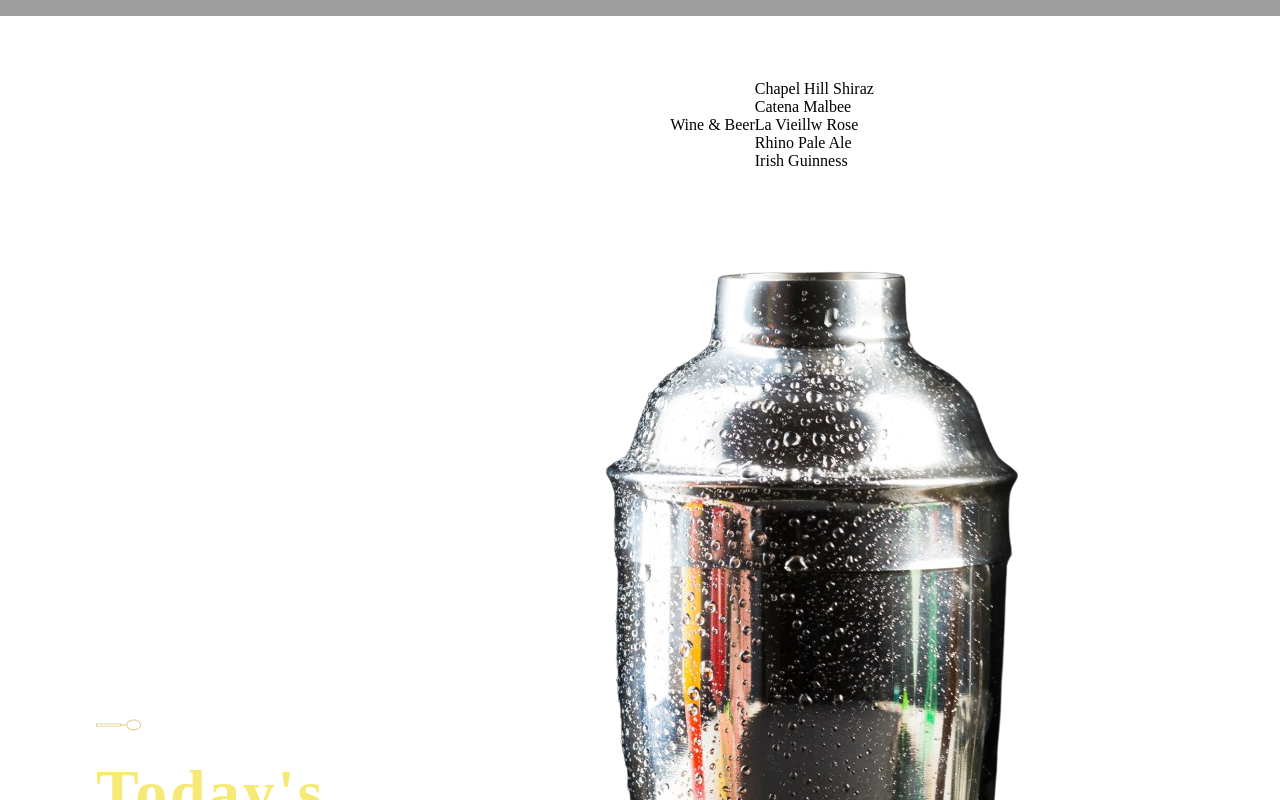
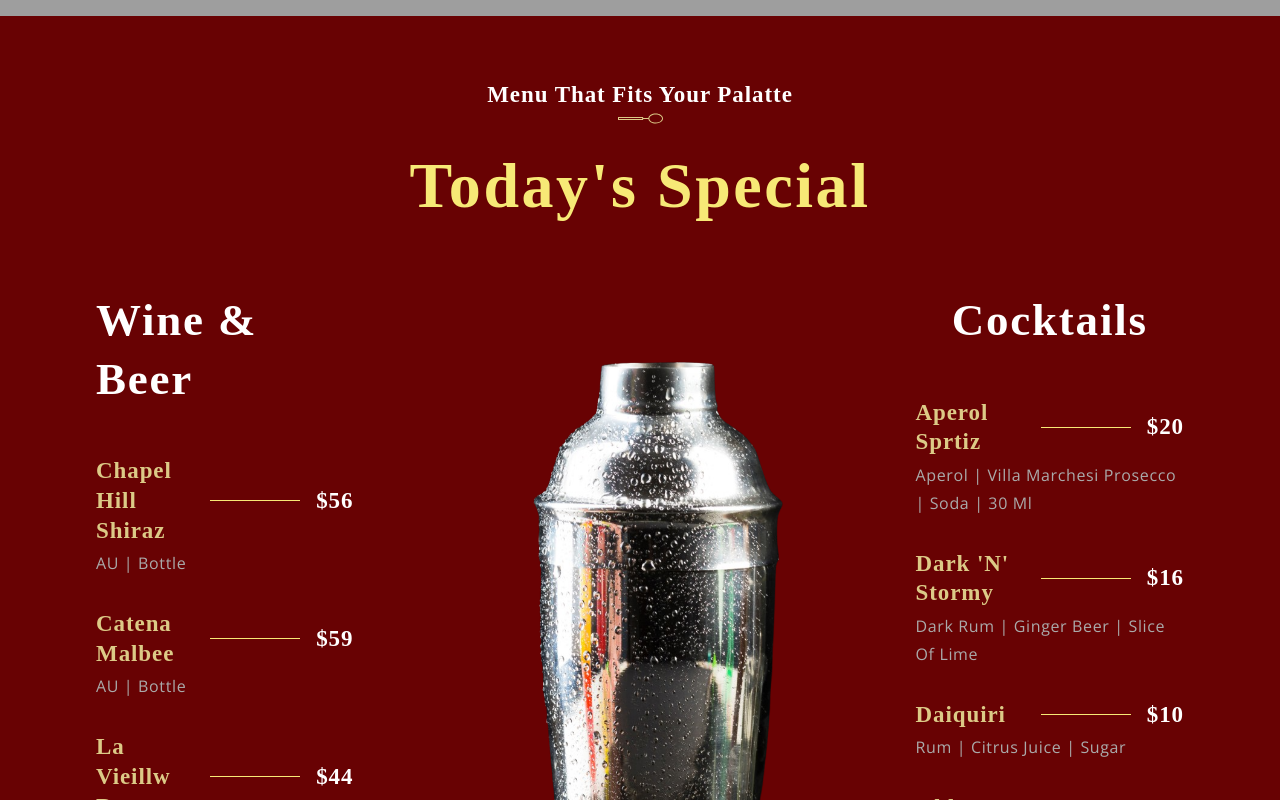
Before and after one commit to akinolapo/StopOva-Restaurant, a React (Create React App) app: page / in a window 1280 px wide. Shown: the part 2160-2960 px from the top of the page. Built offline with nearby package versions, Linux system fonts and the light colour scheme; grey boxes are pictures that could not be loaded; a web font is replaced by a local one.

Commit message:
menu completed

```diff
--- a/src/components/Menuitem/MenuItem.css
+++ b/src/components/Menuitem/MenuItem.css
@@ -0,0 +1,34 @@
+.app__menuitem{
+    width: 100%;
+    margin: 1rem 0;
+    display: flex;
+    flex-direction: column;
+}
+
+.app__menuitem-head{
+    display: flex;
+    justify-content: space-between;
+    align-items: center;
+}
+
+.app__menuitem-sub{
+    width: 100%;
+    margin-top: 0.2rem;
+}
+
+.app__menuitem-name{
+    flex: 1;
+}
+
+.app__menuitem-dash{
+    width: 90px;
+    height: 1px;
+    background: var(--color-golden);
+    margin: 0 1rem;
+}
+
+.app__menuitem-price{
+    display: flex;
+    justify-content: flex-end;
+    align-items: flex-end;
+}
--- a/src/components/Menuitem/MenuItem.jsx
+++ b/src/components/Menuitem/MenuItem.jsx
@@ -2,9 +2,23 @@
 
 import './MenuItem.css';
 
-const MenuItem = () => (
-  <div>
-    MenuItem
+const MenuItem = ({ title, price, tags }) => (
+  <div className='app__menuitem'>
+    <div className="app__menuitem-head">
+      <div className="app__menuitem-name">
+        <p className='p__cormorant' style={{ color: '#DCCA87' }}>{title}</p>
+      </div>
+
+      <div className="app__menuitem-dash"></div>
+
+      <div className="app__menuitem-price">
+        <p className='p__cormorant'>{price}</p>
+      </div>
+    </div>
+
+    <div className="app__menuitem-sub">
+      <p className='p__opensans' style={{color: '#AAA'}}>{tags}</p>
+    </div>
   </div>
 );
 
--- a/src/container/Menu/SpecialMenu.css
+++ b/src/container/Menu/SpecialMenu.css
@@ -0,0 +1,84 @@
+.app__specialMenu{
+    flex-direction: column;
+    background: var(--color-black);
+}
+
+.app__specialMenu-title{
+    margin-bottom: 2rem;
+    text-align: center;
+}
+
+.app__specialMenu-menu{
+    width: 100%;
+
+    margin: 2rem 0;
+    display: flex;
+    justify-content: center;
+    align-items: flex-start;
+    flex-direction: row;
+}
+
+.app__specialMenu_menu_heading{
+    font-family: var(--font-base);
+    font-weight: 600;
+    font-size: 45px;
+    line-height: 58.5px;
+    letter-spacing: 0.04em;
+    color: var(--color-white);
+}
+
+.app__specialMenu-menu_wine, .app__specialMenu-menu_cocktails{
+    flex: 1;
+    width: 100%;
+    flex-direction: column;
+}
+
+.app__specialMenu-menu_img{
+    width: 410px;
+    margin: 0 2rem;
+}
+
+.app__specialMenu-menu_img img{
+    width: 100%;
+    height: auto;
+}
+
+.app__specialMenu_menu_items{
+    display: flex;
+    flex-direction: column;
+    margin: 2rem 0;
+    width: 100%;
+}
+
+@media screen and (max-width: 2000px) {
+  .app__specialMenu-menu_img{
+      width: 650px;
+  }
+
+  .app__specialMenu-menu_img img{
+      height: 920px;
+  }
+}
+
+@media screen and (max-width: 1150px) {
+    .app__specialMenu-menu{
+        flex-direction: column;
+        align-items: center;
+        width: 100%;
+    }
+
+    .app__specialMenu-menu_img{
+        margin: 3rem 0;
+    }
+}
+
+@media screen and (max-width: 650px) {
+    .app__specialMenu-menu_img{
+        width: 100%;
+    }
+
+    .app__specialMenu_menu_heading{
+        font-size: 35px;
+        line-height: 48.5px;
+    }
+}
--- a/src/container/Menu/SpecialMenu.jsx
+++ b/src/container/Menu/SpecialMenu.jsx
@@ -16,7 +16,7 @@
         <p className='app__specialMenu_menu_heading'>Wine & Beer</p>
         <div className="app__specialMenu_menu_items">
           {data.wines.map((wine, index) =>
-          <p>{wine.title}</p>
+          <MenuItem key={wine.title + index} title={wine.title} price={wine.price} tags={wine.tags}/>
           )}
         </div>
       </div>
@@ -24,6 +24,19 @@
       <div className="app__specialMenu-menu_img">
         <img src={images.menu} alt='Menu img'></img>
       </div>
+
+      <div className="app__specialMenu-menu_cocktails flex__center">
+        <p className='app__specialMenu_menu_heading'>Cocktails</p>
+        <div className="app__specialMenu_menu_items">
+          {data.cocktails.map((cocktail, index) =>
+          <MenuItem key={cocktail.title + index} title={cocktail.title} price={cocktail.price} tags={cocktail.tags}/>
+          )}
+        </div>
+      </div>
+
+    </div>
+    <div style={{marginTop: '15px'}}>
+      <button type='button' className='custom__button'>View More</button>
     </div>
   </div>
 );
```
